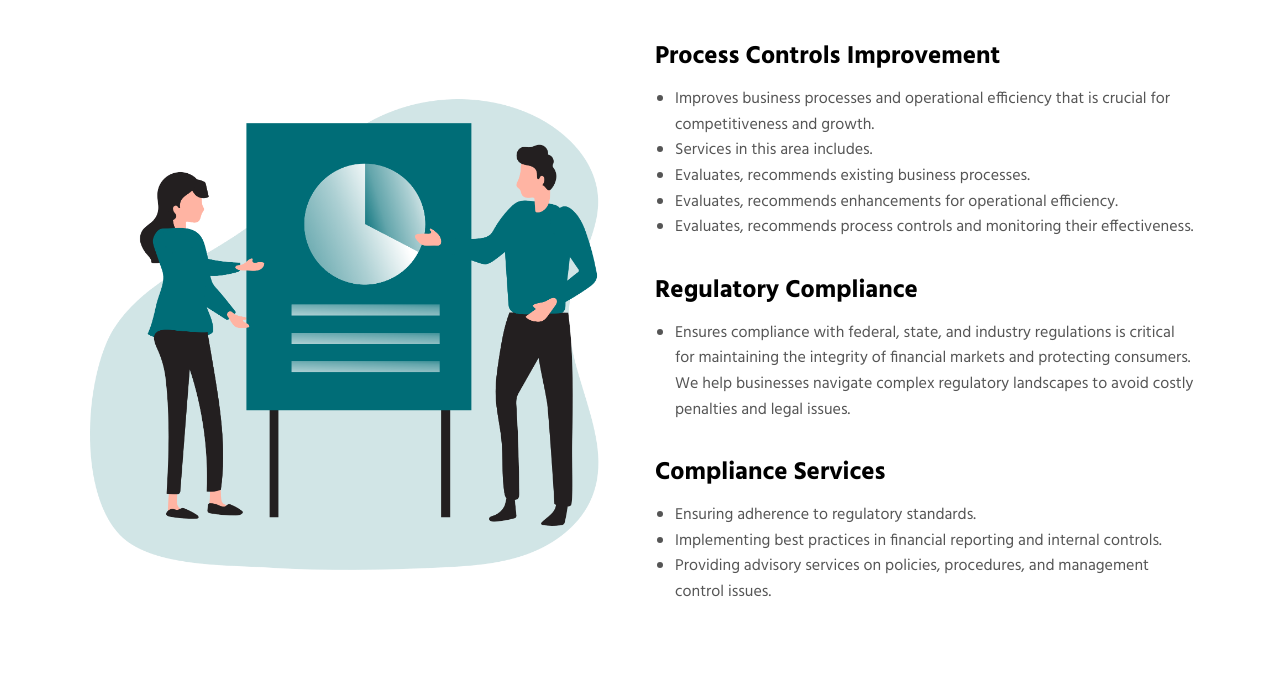
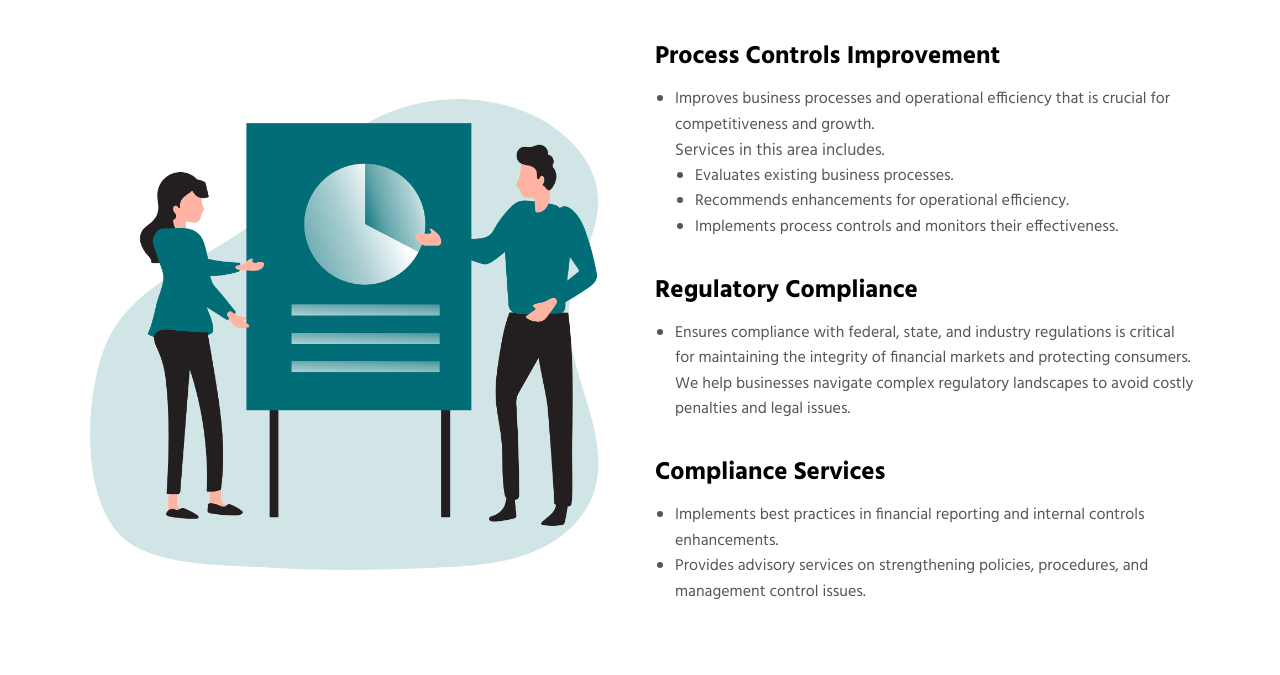
Before and after one commit to jenlopoz/refranciscoconsulting.com, a plain HTML site: page service.html in a window 1280 px wide. Shown: the part 1704-2379 px from the top of the page. Drawn offline with Linux system fonts and the light colour scheme; some packages are replaced by stand-ins of ours.

Commit message:
Update content

```diff
--- a/service.html
+++ b/service.html
@@ -164,10 +164,12 @@
           <p class="position-relative section-title">Process Controls Improvement</p>
           <ul class="section-list">
             <li>Improves business processes and operational efficiency that is crucial for competitiveness and growth. </li>
-            <li>Services in this area includes.</li>
-            <li>Evaluates, recommends existing business processes.</li>
-            <li>Evaluates, recommends enhancements for operational efficiency.</li>
-            <li>Evaluates, recommends process controls and monitoring their effectiveness.</li>
+            Services in this area includes.
+            <ul>
+              <li>Evaluates existing business processes.</li>
+              <li>Recommends enhancements for operational efficiency.</li>
+              <li>Implements process controls and monitors their effectiveness.</li>
+          </ul>
           </ul>
           <p class="position-relative section-title">Regulatory Compliance</p>
           <ul class="section-list">
@@ -175,9 +177,8 @@
           </ul>
           <p class="position-relative section-title">Compliance Services</p>
           <ul class="section-list">
-            <li>Ensuring adherence to regulatory standards.</li>
-            <li>Implementing best practices in financial reporting and internal controls.</li>
-            <li>Providing advisory services on policies, procedures, and management control issues.</li>
+            <li>Implements best practices in financial reporting and internal controls enhancements.</li>
+            <li>Provides advisory services on strengthening policies, procedures, and management control issues.</li>
           </ul>
         </div>
       </div>
@@ -198,7 +199,6 @@
           <p class="position-relative section-title">Strategic Guidance</p>
           <ul class="section-list">
             <li>Supporting companies in becoming more agile and innovative.</li>
-            <li>Contributing to national objectives of maintaining global leadership in various industries.</li>
           </ul>
         </div>
       </div>
```
Also changed, not shown: about.html (+1 -1 lines), contact.html (+2 -5 lines).
